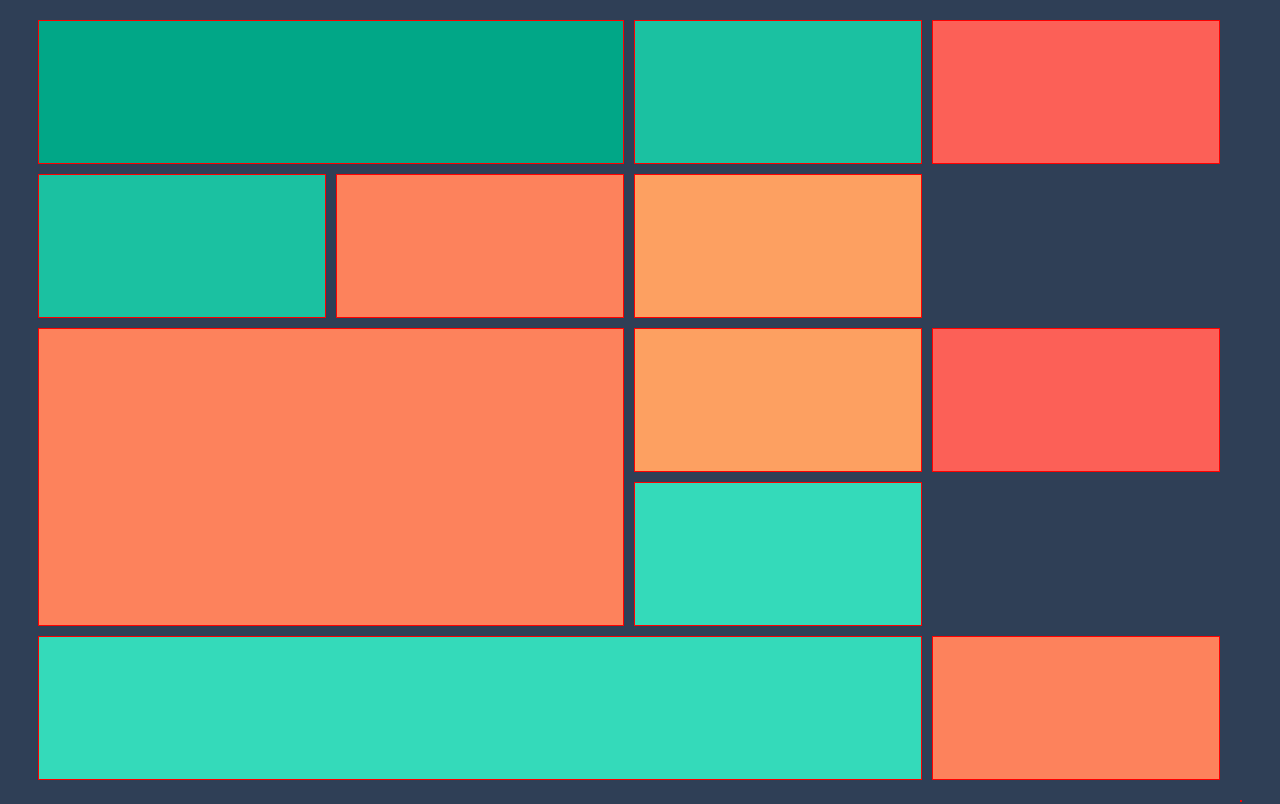
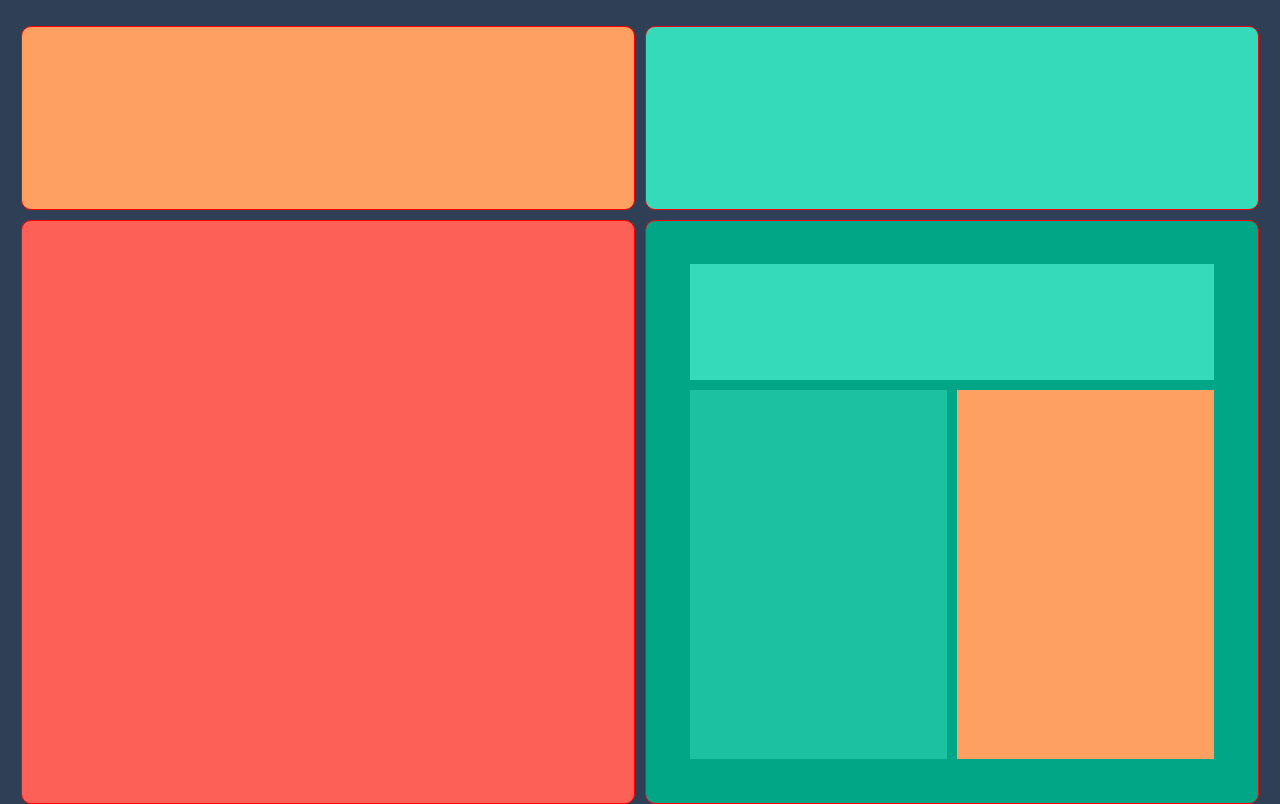
Before and after one commit to erwindevdesign/gridTemplates, a plain HTML site: page index.html in a window 1280 px wide. Drawn offline with Linux system fonts and the light colour scheme.

Commit message:
grid within grid

```diff
--- a/assets/css/style.css
+++ b/assets/css/style.css
@@ -11,151 +11,70 @@ html{
 
 }
 
+section{
+    border-radius: 1rem;
+}
+
 .content{
     display: grid;
-    grid-template-columns: 22.5vw 22.5vw 22.5vw 22.5vw ;
-    grid-template-rows: 18vh 18vh 18vh 18vh 18vh;
+    grid-template-columns: 48vw 48vw;
+    grid-template-rows: 23vh 73vh;
     grid-template-areas:
-    "one one three four"
-    "five six seven ."
-    "nine nine eleven twelve"
-    "nine nine fifteen ."
-    "eighteen eighteen eighteen two";
+    "one two"
+    "three four";
     place-content: center;
-    margin-top: 2.5vh;
+    margin-top: 2%;
     gap: 1rem;
 
 }
 
 
 .one{
-    background-color: #01A787;
+    background-color: #FDA061;
     border: 1px solid red;
     grid-area: one;
 }
 
 .two{
-    background-color: #FD825C;
+    background-color: #34DABA;
     border: 1px solid red;
     grid-area: two;
 
 }
 
 .three{
-    background-color: #1BC1A1;
+    background-color: #FC6057;
     border: 1px solid red;
     grid-area: three;
 }
 
 .four{
-    background-color: #FC6057;
+    background-color: #00A686;
     border: 1px solid red;
     grid-area: four;
+    padding: 3vw;
+    display: grid;
+    grid-template-columns: 48% 48%;
+    grid-template-rows: 23% 73%;
+    grid-template-areas:
+    "fournav fournav"
+    "fourasite foursection";
+    place-content: center;
 
+    gap: 1rem;
 }
 
-.five{
-    background-color: #1BC1A1;
-    border: 1px solid red;
-    grid-area: five;
-
+.four__nav{
+    background-color: #34DABA;
+    grid-area: fournav;
 }
 
-.six{
-    background-color: #FD825C;
-    border: 1px solid red;
-    grid-area: six;
-
-}
-.seven{
-    background-color: #FDA061;
-    border: 1px solid red;
-    grid-area: seven;
-
+.four__asite{
+    background-color: #1BC1A1;
+    grid-area: fourasite;
 }
 
-.eight{
-    background-color: #01A787;
-    border: 1px solid red;
-    grid-area: eight;
-
+.four__section{
+    background-color: #FDA061;
+    grid-area: foursection;
 }
-
-
-.nine{
-    background-color: #FD825C;
-    border: 1px solid red;
-    grid-area: nine;
-
-}
-
-
-.ten{
-    background-color: #1BC1A1;
-    border: 1px solid red;
-    grid-area: ten;
-
-}
-
-
-.eleven{
-    background-color: #FDA061;
-    border: 1px solid red;
-    grid-area: eleven;
-
-}
-
-
-.twelve{
-    background-color: #FC6057;
-    border: 1px solid red;
-    grid-area: twelve;
-
-}
-
-
-.thirteen{
-    background-color: #01A787;
-    border: 1px solid red;
-    grid-area: thirteen;
-
-}
-
-
-.fourteen{
-    background-color: #FC6057   ;
-    border: 1px solid red;
-    grid-area: fourteen;
-
-}
-
-
-.fifteen{
-    background-color: #34DABA;
-    border: 1px solid red;
-    grid-area: fifteen;
-
-}
-
-
-.sixteen{
-    background-color: #FD825C;
-    border: 1px solid red;
-    grid-area: sixteen;
-
-}
-
-
-.seventeen{
-    background-color: #01A787;
-    border: 1px solid red;
-    grid-area: seventeen;
-
-}
-
-
-.eighteen{
-    background-color: #34DABA;
-    border: 1px solid red;
-    grid-area: eighteen;
-}
--- a/index.html
+++ b/index.html
@@ -18,22 +18,11 @@
         <section class="one" id="one"></section>
         <section class="two" id="two"></section>
         <section class="three" id="three"></section>
-        <section class="four" id="four"></section>
-        <section class="five" id="five"></section>
-        <section class="six" id="six"></section>
-        <section class="seven" id="seven"></section>
-        <section class="eight" id="eight"></section>
-        <section class="nine" id="nine"></section>
-        <section class="ten" id="ten"></section>
-        <section class="eleven" id="eleven"></section>
-        <section class="twelve" id="twelve"></section>
-        <section class="thirteen" id="thirteen"></section>
-        <section class="fourteen" id="fourteen"></section>
-        <section class="fifteen" id="fifteen"></section>
-        <section class="sixteen" id="sixteen"></section>
-        <section class="seventeen" id="seventeen"></section>
-        <section class="eighteen" id="eighteen"></section>
-
+        <section class="four" id="four">
+            <article class="four__nav"></article>
+            <article class="four__asite"></article>
+            <article class="four__section"></article>
+        </section>
     </main>
 </body>
 </html>
```
